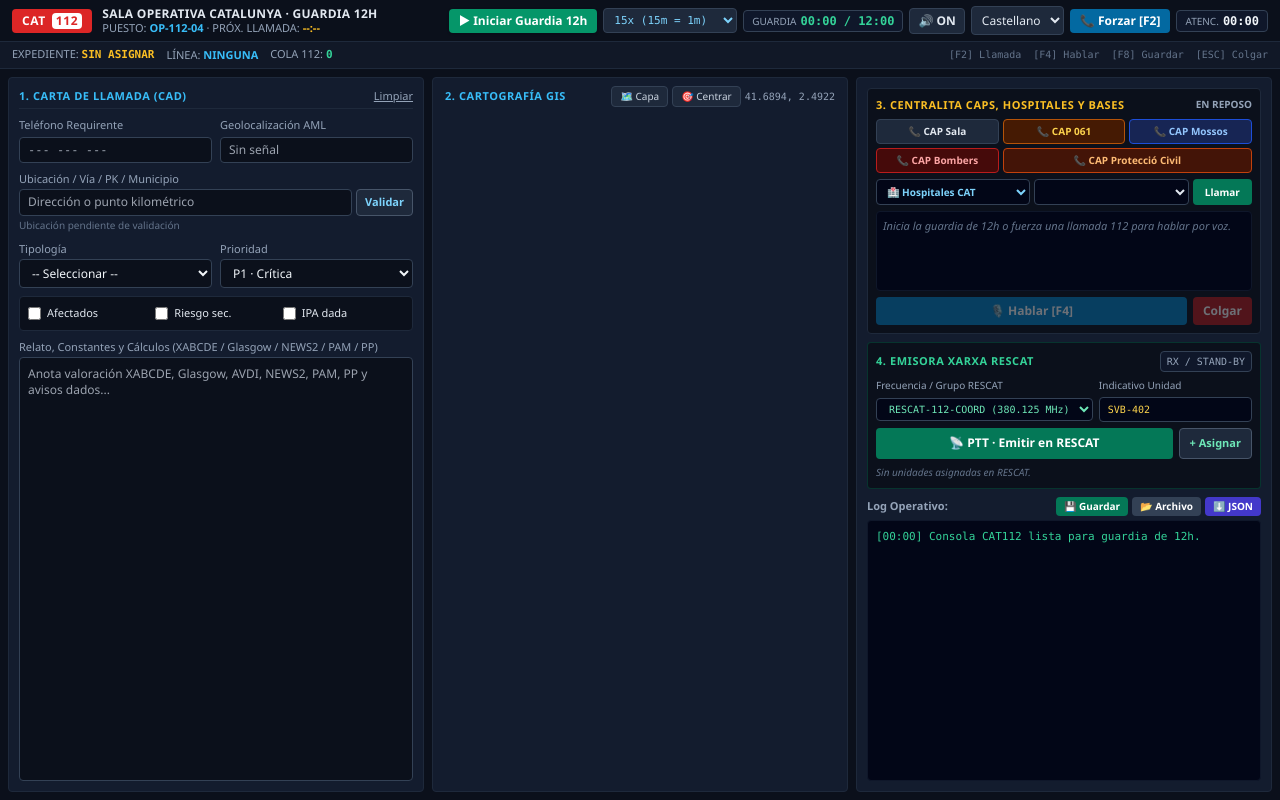
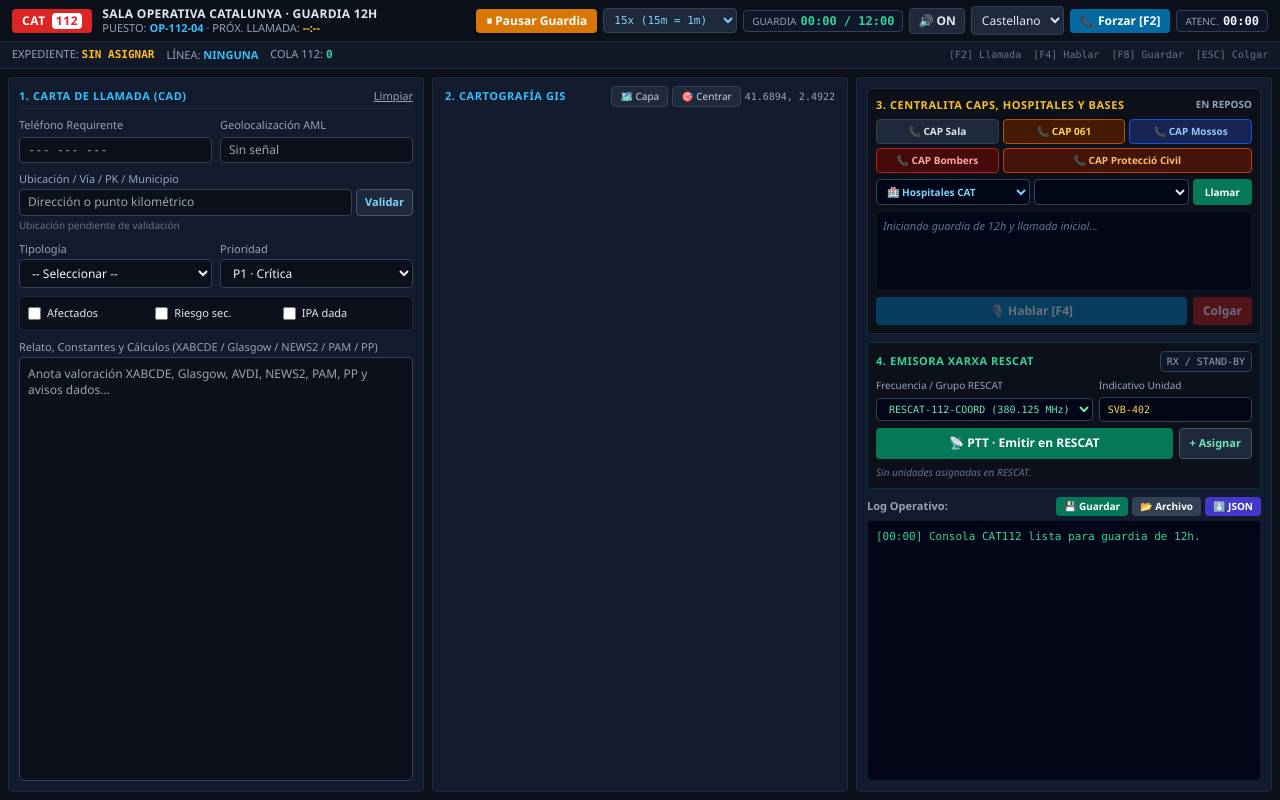
Before and after one commit to aleeeixx17/CAT112, a plain HTML site: page index.html in a window 1280 px wide. Drawn offline with nearby package versions, Linux system fonts and the light colour scheme.

Commit message:
Actualizar index.html

```diff
--- a/index.html
+++ b/index.html
@@ -27,8 +27,8 @@
     </div>
 
     <div class="flex flex-wrap items-center gap-1.5">
-      <button id="btnGuardia" type="button" class="touch-manipulation bg-emerald-600 hover:bg-emerald-500 text-white font-bold px-2.5 py-1 rounded shadow">
-        ▶ Iniciar Guardia 12h
+      <button id="btnGuardia" type="button" class="touch-manipulation bg-amber-600 hover:bg-amber-500 text-white font-bold px-2.5 py-1 rounded shadow">
+        ⏸ Pausar Guardia
       </button>
 
       <select id="velocidadGuardia" onchange="actualizarVelocidadGuardia()" class="bg-slate-800 border border-slate-700 rounded px-1.5 py-1 text-[11px] text-sky-300 font-mono" title="Velocidad del reloj de guardia">
@@ -68,8 +68,8 @@
       <span class="text-[10px] uppercase text-slate-400">Turno 12h</span>
       <span id="relojGuardiaMovil" class="font-mono font-bold text-emerald-400">00:00 / 12:00</span>
     </div>
-    <button id="btnGuardiaMovil" type="button" class="touch-manipulation bg-emerald-600 active:bg-emerald-500 text-white font-bold px-3 py-1.5 rounded shadow text-xs">
-      ▶ Iniciar Guardia 12h
+    <button id="btnGuardiaMovil" type="button" class="touch-manipulation bg-amber-600 active:bg-amber-500 text-white font-bold px-3 py-1.5 rounded shadow text-xs">
+      ⏸ Pausar Guardia
     </button>
   </div>
 
@@ -229,7 +229,7 @@
         </div>
 
         <div id="chatLog" class="h-20 overflow-y-auto text-xs space-y-1 mb-1.5 p-1.5 bg-slate-950 rounded border border-slate-900">
-          <p class="text-slate-500 italic text-[11px]">Inicia la guardia de 12h o fuerza una llamada 112 para hablar por voz.</p>
+          <p class="text-slate-500 italic text-[11px]">Iniciando guardia de 12h y llamada inicial...</p>
         </div>
 
         <div class="flex gap-1.5">
```
